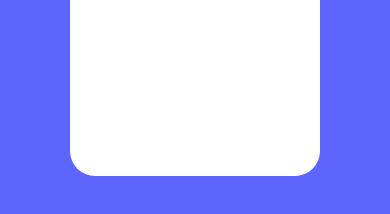
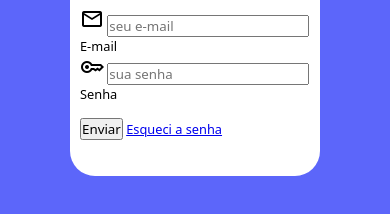
Before and after one commit to nathanhenrick/projeto-login, a plain HTML site: page index.html in a window 390 px wide. Shown: the part 496-710 px from the top of the page. Drawn offline with nearby package versions, Linux system fonts and the light colour scheme.

Commit message:
media query tela media e ajustes css

```diff
--- a/estilos/media-query.css
+++ b/estilos/media-query.css
@@ -17,28 +17,41 @@
         float: right;
         width: 70%;
     }
-    section#login > div#formulario > p {
+    div#formulario > h1 {
+        font-size: 2em
+    }
+
+   div#formulario > p {
         font-size: 1.2em
     }
 }
 
 @media screen and (min-width: 992px) and (max-width: 1200px) {
     body {
-        background-image: linear-gradient(to bottom, #885DFA, #ED5CFA);
+        background-image: linear-gradient(to bottom, #885DFA,
+        #ED5CFA);
     }
+
     section#login {
         width: 80vw;
     }
+
     section#login > div#imagem {
         float: right;
         width: 30%;
         height: 100%;
         background-size: cover;
     }
+
     section#login > div#formulario {
         float: left;
         width: 70%;
     }
+
+    div#formulario > h1 {
+        font-size: 2em
+    }
+
     section#login > div#formulario > p {
         font-size: 1.2em
     }
--- a/estilos/style.css
+++ b/estilos/style.css
@@ -76,3 +76,12 @@ section#login > div#imagem {
 
     padding: 10px;
 }
+
+form#iform {
+    padding: 10px;
+    font-size: 0.8em;
+}
+
+.botao {
+    margin-top: 15px;
+}
--- a/index.html
+++ b/index.html
@@ -4,6 +4,7 @@
     <meta charset="UTF-8">
     <meta name="viewport" content="width=device-width, initial-scale=1.0">
     <title>Login</title>
+    <link rel="stylesheet" href="https://fonts.googleapis.com/css2?family=Material+Symbols+Outlined:opsz,wght,FILL,GRAD@24,400,0,0" />
     <link rel="stylesheet" href="estilos/style.css">
     <link rel="stylesheet" href="estilos/media-query.css">
 </head>
@@ -17,9 +18,23 @@
                 <h1>Login</h1>
                 <p>É um prazer receber você de volta! Estamos aqui para proporcionar uma experiência excepcional.
                 </p>
-                <form action="login.php" method="post">
+                <form action="login.php" method="post" id="iform">
+                    <p>
+                        <span class="material-symbols-outlined">mail</span>
+                        <input type="email" name="email" id="iemail" required autocomplete="email" placeholder="seu e-mail">
+                        <label for="iemail">E-mail</label>
+                    </p>
 
+                    <p>
+                        <span class="material-symbols-outlined">key</span>
+                        <input type="password" name="senha" id="isenha" required autocomplete="current-password" placeholder="sua senha" minlength="8" maxlength="20">
+                        <label for="isenha">Senha</label>
+                    </p>
 
+                    <p>
+                        <input class="botao" type="submit" value="Enviar">
+                        <a href="#" class="botao">Esqueci a senha</a>
+                    </p>
 
                 </form>
             </div>
```
